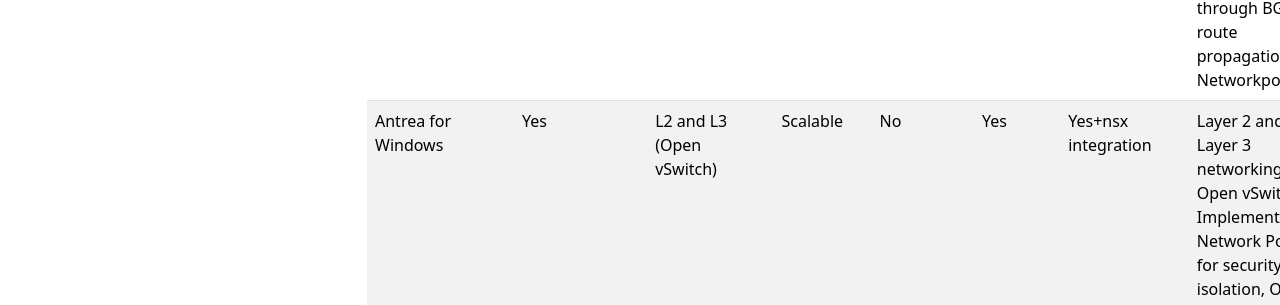
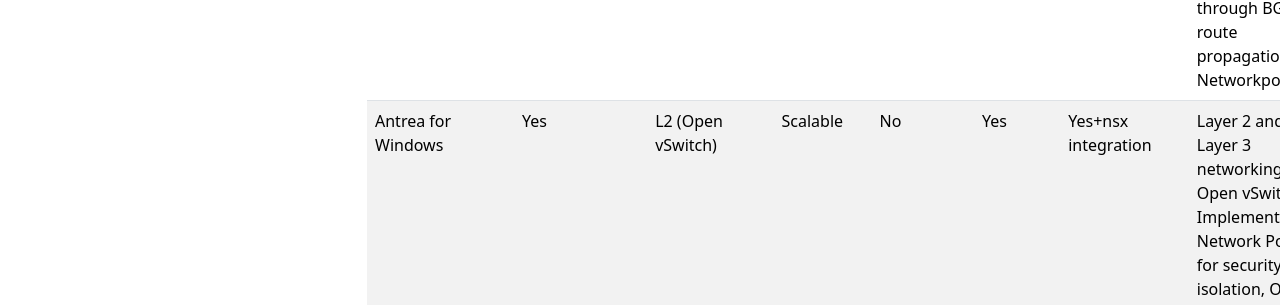
Before and after one commit to aroradaman/windows-networking, an MkDocs documentation site: the page built from docs/zz-l2vsl3.md, in a window 1280 px wide and 1081 px high. Shown: the part 596-901 px from the top of the window. Built offline with MkDocs 1.6.1, drawn with Linux system fonts in a browser that asks for light colours; nearby versions of some CDN libraries.

Commit message:
Update zz-l2vsl3.md

```diff
--- a/docs/zz-l2vsl3.md
+++ b/docs/zz-l2vsl3.md
@@ -8,4 +8,4 @@ Heres a table contrasting different windows CNI implementations
 |-----------------------|----------------------|-------------------------|-------------------------------------------|----------------------|------------------|----------------------------------|-----------------------------------------------------------|
 | Flannel for Windows   | no                  | L3 (VXLAN encapsulation)| more for prototypes         | No                   | Yes              | Various backends (e.g., etcd)     |   on-premises and cloud-based clusters,  multiple cloud providers .|
 | Calico for Windows    | Yes                  | L3 (BGP routing)        | scalable          | No                   | Yes              | Automatic IPAM (IP Address Management) options | Support for IPv4 and IPv6 dual-stack networking, Network segmentation through BGP route propagation,  Networkpolicies,  |
-| Antrea for Windows    | Yes                  | L2 and L3 (Open vSwitch)| Scalable  | No                   | Yes              | Yes+nsx integration              | Layer 2 and Layer 3 networking with Open vSwitch, Implements Network Policies for security and isolation, Offers Kubernetes native policy support  |
+| Antrea for Windows    | Yes                  | L2   (Open vSwitch)| Scalable  | No                   | Yes              | Yes+nsx integration              | Layer 2 and Layer 3 networking with Open vSwitch, Implements Network Policies for security and isolation, Offers Kubernetes native policy support  |
```
